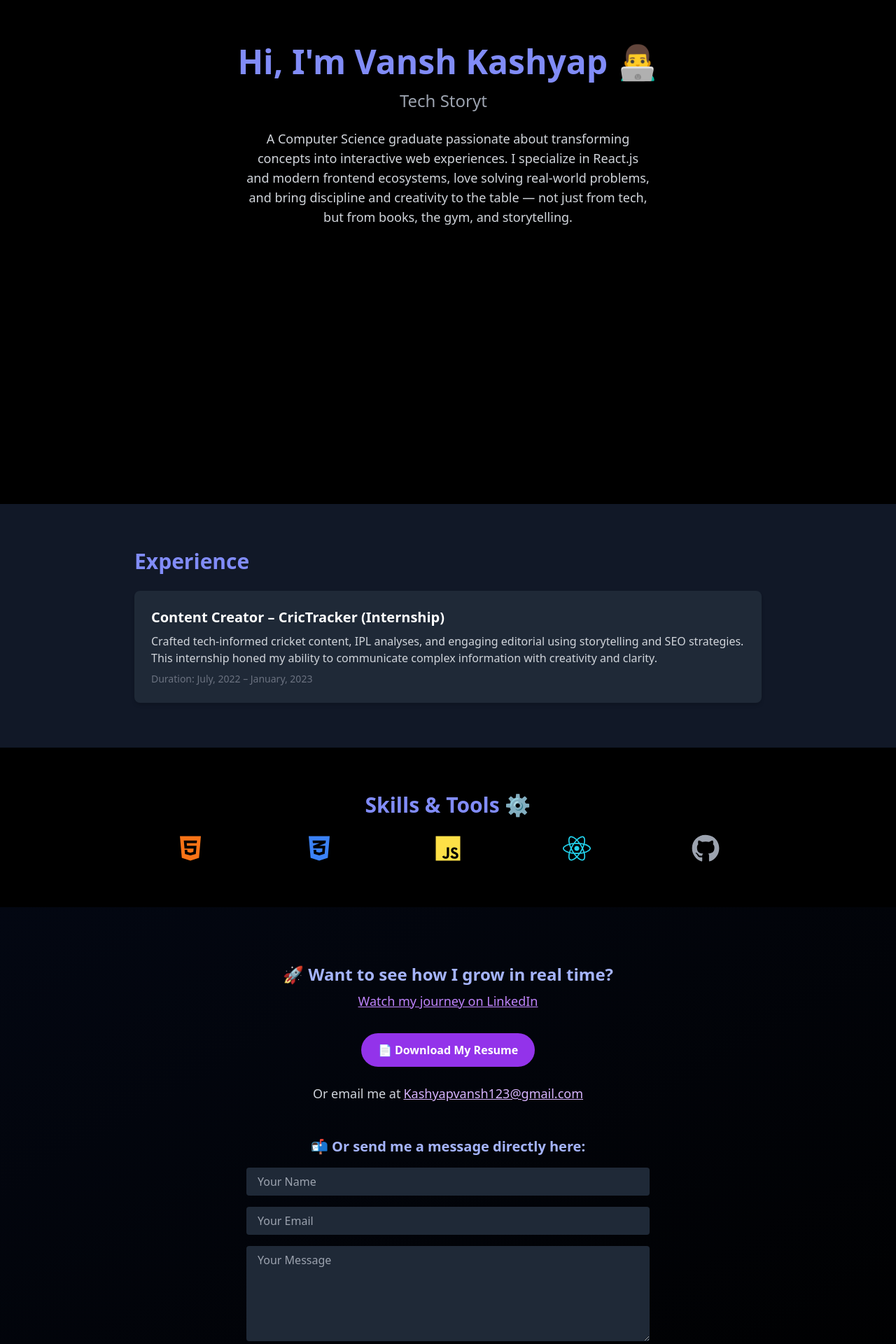
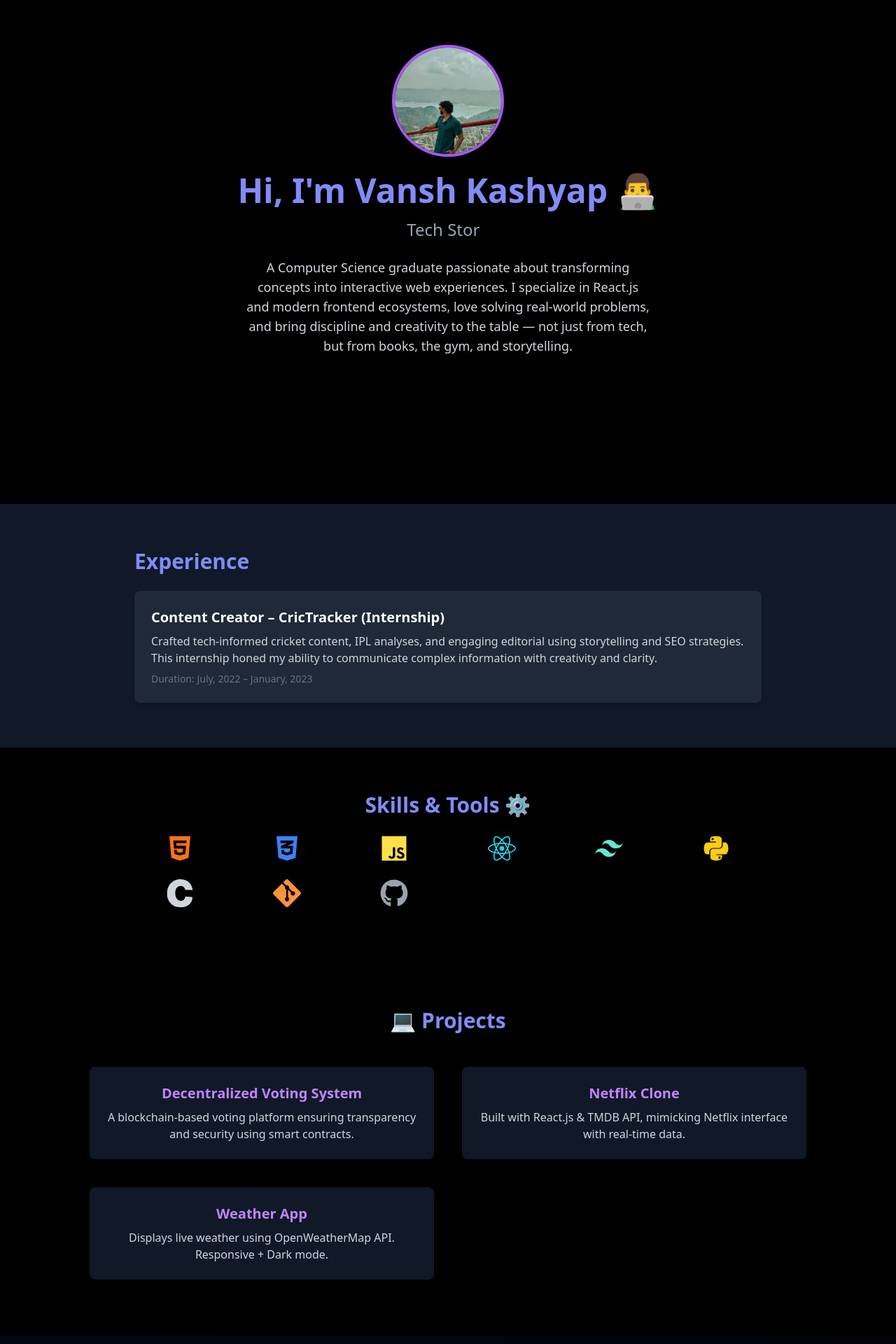
Before and after one commit to vanshkashyap04/First_Portfolio, a React (Vite) app: page / in a window 1280 px wide. Shown: the part 80-2000 px from the top of the page at 70% size. Built offline with nearby package versions, Linux system fonts and the light colour scheme.

Commit message:
Final polish: added photo, skills, hover effects

```diff
--- a/src/Portfolio.jsx
+++ b/src/Portfolio.jsx
@@ -1,4 +1,5 @@
-import { FaHtml5, FaCss3Alt, FaJs, FaReact, FaGithub } from 'react-icons/fa';
+import { FaHtml5, FaCss3Alt, FaJs, FaReact, FaGithub, FaPython } from 'react-icons/fa';
+import { SiTailwindcss, SiC, SiGit } from 'react-icons/si';
 import { motion } from 'framer-motion';
 import { TypeAnimation } from 'react-type-animation';
 
@@ -6,14 +7,33 @@ const Portfolio = () => {
   return (
     <>
       <section className="pt-24 sm:pt-36 text-center py-16 px-4 sm:px-6 bg-black min-h-screen text-white">
-        <motion.h1 className="text-3xl sm:text-5xl font-extrabold text-indigo-400" initial={{ opacity: 0, y: -40 }} animate={{ opacity: 1, y: 0 }} transition={{ duration: 1 }}>
-          Hi, I'm Vansh Kashyap 👨‍💻
-        </motion.h1>
-        <TypeAnimation sequence={['Frontend Developer', 1500, 'Tech Storyteller', 1500, 'Creative Thinker', 1500]} wrapper="h2" speed={50} className="text-xl sm:text-2xl text-gray-400 mt-4" repeat={Infinity} />
+        <motion.div
+          className="flex flex-col items-center justify-center"
+          initial={{ opacity: 0, y: -40 }}
+          animate={{ opacity: 1, y: 0 }}
+          transition={{ duration: 1 }}
+        >
+          <img
+            src="/myphoto.jpg"
+            alt="Vansh Kashyap"
+            className="w-40 h-40 rounded-full border-4 border-purple-500 shadow-lg hover:scale-105 transition duration-300 mb-6"
+          />
+          <h1 className="text-3xl sm:text-5xl font-extrabold text-indigo-400">Hi, I'm Vansh Kashyap 👨‍💻</h1>
+        </motion.div>
+
+        <TypeAnimation
+          sequence={['Frontend Developer', 1500, 'Tech Storyteller', 1500, 'Creative Thinker', 1500]}
+          wrapper="h2"
+          speed={50}
+          className="text-xl sm:text-2xl text-gray-400 mt-4"
+          repeat={Infinity}
+        />
+
         <p className="max-w-xl mx-auto mt-6 text-gray-300 text-lg">
           A Computer Science graduate passionate about transforming concepts into interactive web experiences. I specialize in React.js and modern frontend ecosystems, love solving real-world problems, and bring discipline and creativity to the table — not just from tech, but from books, the gym, and storytelling.
         </p>
       </section>
+
       <section className="bg-gray-900 text-white py-16 px-6 text-left">
         <div className="max-w-4xl mx-auto">
           <h2 className="text-3xl font-semibold text-indigo-400 mb-6">Experience</h2>
@@ -24,18 +44,42 @@ const Portfolio = () => {
           </div>
         </div>
       </section>
+
       <section className="bg-black text-white py-16 px-6">
         <div className="max-w-4xl mx-auto text-center">
           <h2 className="text-3xl font-semibold text-indigo-400 mb-6">Skills & Tools ⚙️</h2>
-          <div className="grid grid-cols-2 sm:grid-cols-3 md:grid-cols-5 gap-6 justify-items-center">
-            <FaHtml5 size={40} className="text-orange-500" />
-            <FaCss3Alt size={40} className="text-blue-500" />
-            <FaJs size={40} className="text-yellow-300" />
-            <FaReact size={40} className="text-cyan-400" />
-            <FaGithub size={40} className="text-gray-400" />
+          <div className="grid grid-cols-3 sm:grid-cols-4 md:grid-cols-6 gap-6 justify-items-center">
+            <FaHtml5 size={40} className="text-orange-500 hover:scale-110 transition-transform duration-300" />
+            <FaCss3Alt size={40} className="text-blue-500 hover:scale-110 transition-transform duration-300" />
+            <FaJs size={40} className="text-yellow-300 hover:scale-110 transition-transform duration-300" />
+            <FaReact size={40} className="text-cyan-400 hover:scale-110 transition-transform duration-300" />
+            <SiTailwindcss size={40} className="text-teal-300 hover:scale-110 transition-transform duration-300" />
+            <FaPython size={40} className="text-yellow-400 hover:scale-110 transition-transform duration-300" />
+            <SiC size={40} className="text-gray-300 hover:scale-110 transition-transform duration-300" />
+            <SiGit size={40} className="text-orange-400 hover:scale-110 transition-transform duration-300" />
+            <FaGithub size={40} className="text-gray-400 hover:scale-110 transition-transform duration-300" />
           </div>
         </div>
       </section>
+
+      <section id="projects" className="bg-black text-white py-20 px-6 text-center">
+        <h2 className="text-3xl font-bold text-indigo-400 mb-12">💻 Projects</h2>
+        <div className="grid grid-cols-1 md:grid-cols-2 gap-10 max-w-5xl mx-auto">
+          <div className="bg-gray-900 p-6 rounded-lg hover:scale-105 transition transform duration-300 shadow-lg">
+            <h3 className="text-xl font-semibold text-purple-400">Decentralized Voting System</h3>
+            <p className="text-gray-300 mt-2">A blockchain-based voting platform ensuring transparency and security using smart contracts.</p>
+          </div>
+          <div className="bg-gray-900 p-6 rounded-lg hover:scale-105 transition transform duration-300 shadow-lg">
+            <h3 className="text-xl font-semibold text-purple-400">Netflix Clone</h3>
+            <p className="text-gray-300 mt-2">Built with React.js & TMDB API, mimicking Netflix interface with real-time data.</p>
+          </div>
+          <div className="bg-gray-900 p-6 rounded-lg hover:scale-105 transition transform duration-300 shadow-lg">
+            <h3 className="text-xl font-semibold text-purple-400">Weather App</h3>
+            <p className="text-gray-300 mt-2">Displays live weather using OpenWeatherMap API. Responsive + Dark mode.</p>
+          </div>
+        </div>
+      </section>
+
       <section className="bg-gradient-to-br from-gray-950 to-black py-20 px-6 text-center text-white">
         <div className="max-w-xl mx-auto">
           <motion.div initial={{ opacity: 0, y: 20 }} whileInView={{ opacity: 1, y: 0 }} transition={{ duration: 0.6 }}>
@@ -106,11 +150,12 @@ const Portfolio = () => {
           </div>
         </div>
       </section>
+
       <footer className="bg-black text-center py-6 border-t border-gray-700 text-sm text-gray-500">
         &copy; {new Date().getFullYear()} Vansh Kashyap • Full of code, curiosity, and caffeine ☕
       </footer>
     </>
-  )
-}
+  );
+};
 
-export default Portfolio
+export default Portfolio;
```
Also changed, not shown: public/myphoto.jpg (added), 8 other files (tests, documents, lock files or other folders). Lines whose indentation alone changed are shown as unchanged.
